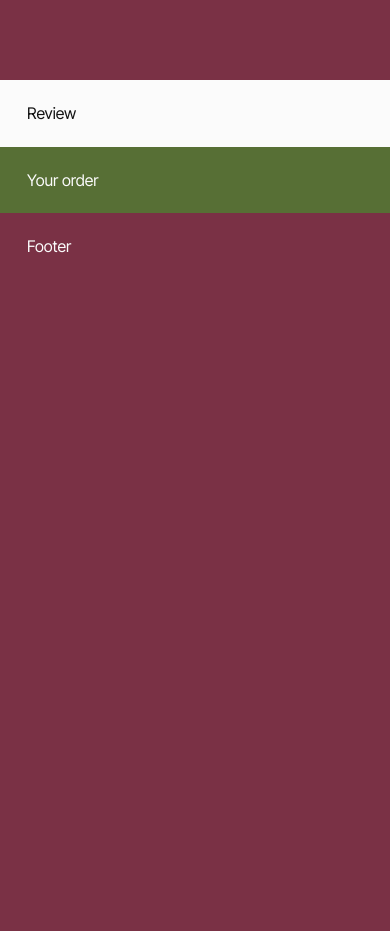
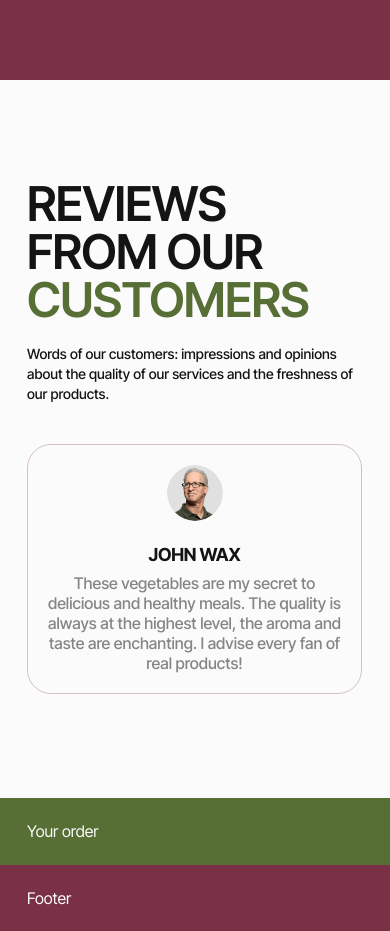
Before and after one commit to aylin1080p/greenharvest, a website built with Vite: page index.html in a window 390 px wide. Shown: the part 4402-5333 px from the top of the page. Before the commit the page ends 4682 px from the top, so only its background shows below. Built offline with nearby package versions, Linux system fonts and the light colour scheme.

Commit message:
feat: integrate reviews section with responsive styles

```diff
--- a/css/mobile.css
+++ b/css/mobile.css
@@ -246,4 +246,23 @@
     margin-left: auto;
     margin-right: auto;
   }
+
+  .review-grid {
+    margin-top: 40px;
+    display: flex;
+    overflow-x: auto;
+    scroll-snap-type: x mandatory;
+    grid-template-columns: none;
+    gap: 18px;
+    padding-bottom: 4px;
+    scrollbar-width: thin;
+  }
+
+  .review-card {
+    width: min(335px, calc(100vw - 40px));
+    flex: 0 0 min(335px, calc(100vw - 40px));
+    min-height: 228px;
+    padding: 20px 16px;
+    scroll-snap-align: start;
+  }
 }
--- a/css/review.css
+++ b/css/review.css
@@ -1,4 +1,63 @@
-.review {
+/* Reviews */
+.reviews {
+  padding: 100px 0;
+}
+
+.reviews .section-head {
+  max-width: 553px;
+}
+
+.reviews .section-head h2 span {
+  color: var(--green);
+}
+
+.review-grid {
+  margin: 52px 0 0;
+  padding: 0;
+  list-style: none;
+  display: grid;
+  grid-template-columns: repeat(3, 344px);
+  gap: 24px;
+}
+
+.review-card {
+  width: 344px;
+  min-height: 248px;
+  border-radius: 24px;
+  border: 1px solid var(--blush, #d4bfc4);
   background: var(--white);
+  display: flex;
+  flex-direction: column;
+  align-items: center;
+  padding: 20px;
+  transition: border-color 0.2s ease, box-shadow 0.2s ease;
+}
+
+.review-card img {
+  width: 56px;
+  height: 56px;
+  border-radius: 50%;
+}
+
+.review-card h3 {
+  margin: 24px 0 8px;
   color: var(--black);
+  text-transform: uppercase;
+  font-size: 18px;
+  line-height: 20px;
+  letter-spacing: -0.27px;
 }
+
+.review-card p {
+  margin: 0;
+  color: var(--gray, #858585);
+  text-align: center;
+  font-size: 16px;
+  line-height: 20px;
+  font-weight: 500;
+}
+
+.review-card:hover {
+  border-color: var(--chianti);
+  box-shadow: 0 8px 18px rgba(20, 20, 20, 0.08);
+}
--- a/css/tablet.css
+++ b/css/tablet.css
@@ -216,4 +216,27 @@
     grid-template-columns: repeat(2, 1fr);
     gap: 28px 24px;
   }
+
+  .reviews {
+    padding: 100px 0;
+  }
+
+  .review-grid {
+    display: flex;
+    overflow-x: auto;
+    scroll-snap-type: x mandatory;
+    grid-template-columns: none;
+    gap: 24px;
+    padding-bottom: 4px;
+    scrollbar-width: thin;
+    margin-left: 0;
+    margin-right: 0;
+  }
+
+  .review-card {
+    width: 340px;
+    flex: 0 0 340px;
+    min-height: 248px;
+    scroll-snap-align: start;
+  }
 }
--- a/partials/review.html
+++ b/partials/review.html
@@ -1 +1,39 @@
-<section class="review section"><div class="container">Review</div></section>
+<!-- Reviews -->
+<section class="reviews section-white" id="reviews">
+  <div class="container">
+    <div class="section-head">
+      <h2 class="heading-lg">Reviews from our <span>customers</span></h2>
+      <p class="body-lg">
+        Words of our customers: impressions and opinions about the quality of our services and the freshness of our
+        products.
+      </p>
+    </div>
+
+    <ul class="review-grid" role="list">
+      <li class="review-card">
+        <img src="./img/images/img-1.png" alt="John Wax" loading="lazy" decoding="async" />
+        <h3>John Wax</h3>
+        <p>
+          These vegetables are my secret to delicious and healthy meals. The quality is always at the highest level,
+          the aroma and taste are enchanting. I advise every fan of real products!
+        </p>
+      </li>
+      <li class="review-card">
+        <img src="./img/images/img-2.png" alt="Victoria Romashenko" loading="lazy" decoding="async" />
+        <h3>Victoria Romashenko</h3>
+        <p>
+          I love how fast and fresh the vegetables are delivered. Salads always turn out so appetizing, and soups are
+          real masterpieces. The quality is impeccable!
+        </p>
+      </li>
+      <li class="review-card">
+        <img src="./img/images/img-3.png" alt="Ihor Trachuk" loading="lazy" decoding="async" />
+        <h3>Ihor Trachuk</h3>
+        <p>
+          Recently tried my fresh tomatoes and peppers - amazing! The authenticity of the taste, as if from the
+          garden directly to my table. It is now my main vegetable supplier.
+        </p>
+      </li>
+    </ul>
+  </div>
+</section>
```
